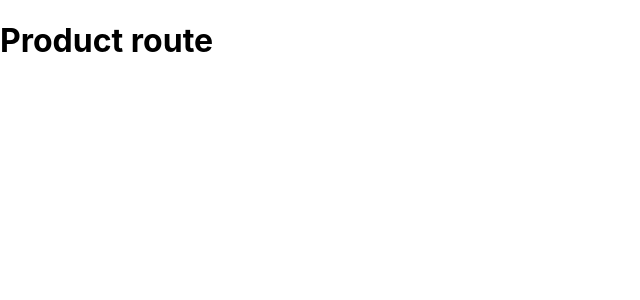
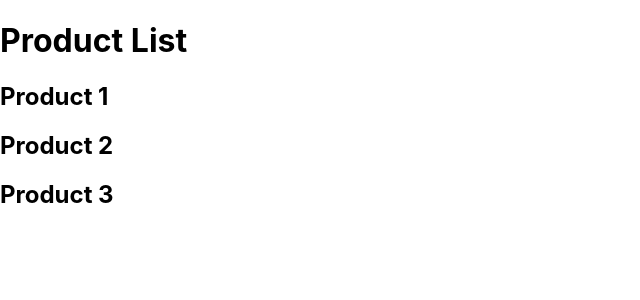
Before and after one commit to onesmusmuna/nextjs, a Next.js app in the folder next-routing/: page /product in a window 1280 px wide. Shown: the top 300 px of the page, without its empty margins (0-640 px from the left). Built offline with nearby package versions, Linux system fonts and the light colour scheme.

Commit message:
Link component

```diff
--- a/next-routing/pages/product/index.js
+++ b/next-routing/pages/product/index.js
@@ -1,7 +1,27 @@
+import Link from "next/link";
+
 export default function Product() {
   return (
     <>
-      <h1>Product route</h1>
+      <h1>Product List</h1>
+
+      <h2>
+        <Link href="/product/1">
+          <a>Product 1</a>
+        </Link>
+      </h2>
+
+      <h2>
+        <Link href="/product/2">
+          <a>Product 2</a>
+        </Link>
+      </h2>
+
+      <h2>
+        <Link href="/product/3" replace>
+          <a>Product 3</a>
+        </Link>
+      </h2>
     </>
   );
 }
```
Also changed, not shown: next-routing/pages/index.js (+9 -0 lines).
